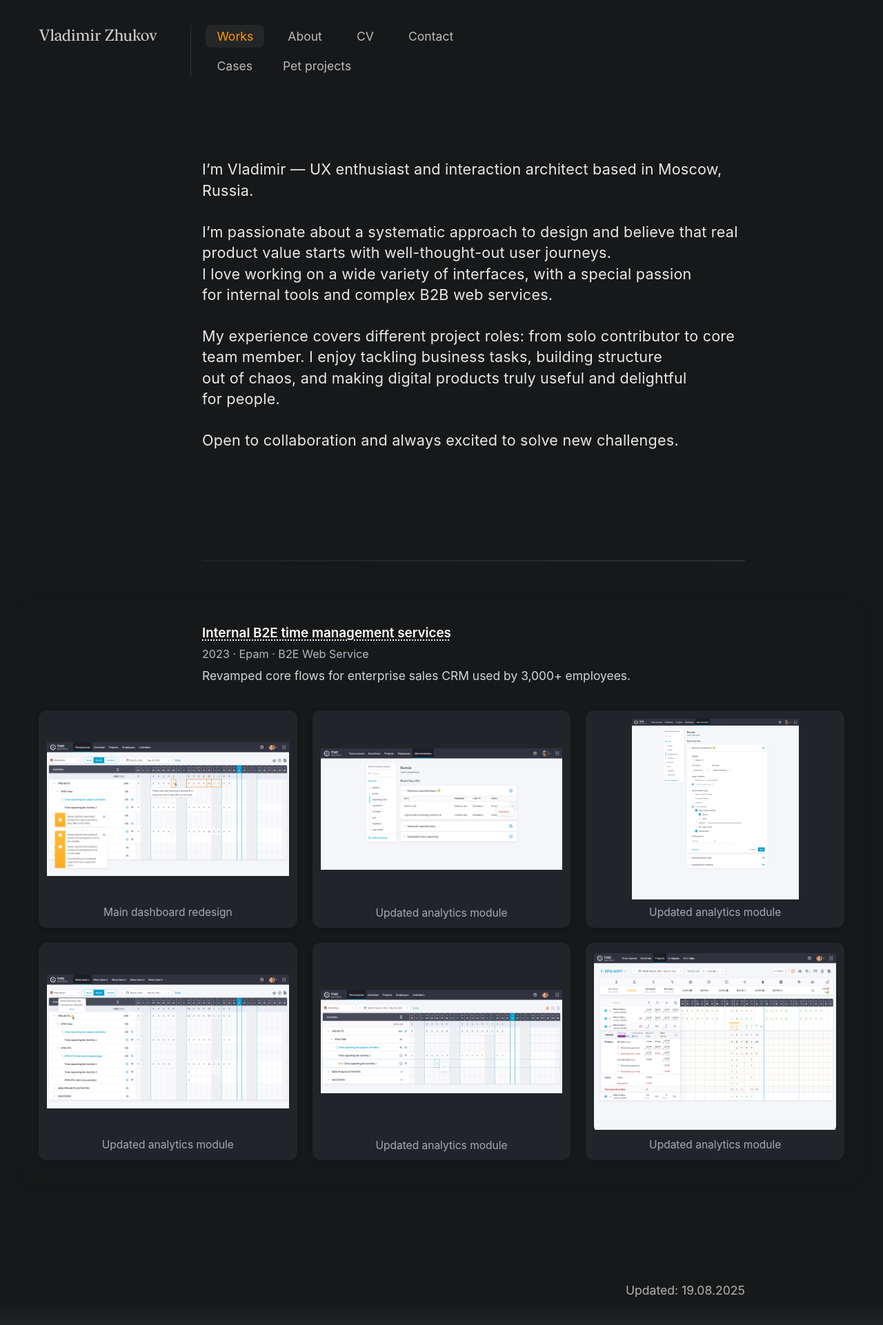
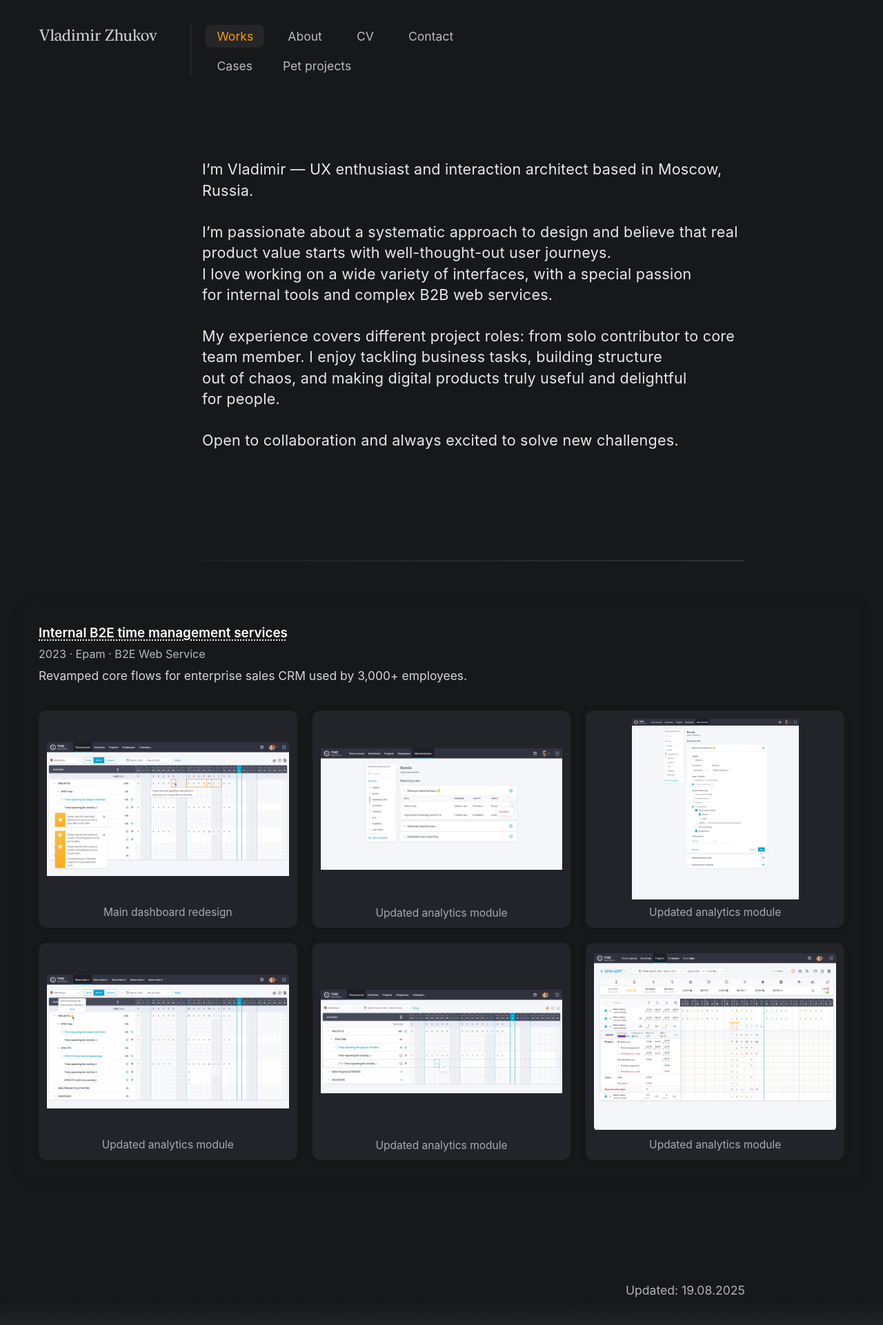
Before and after one commit to uxiscool/experience, a Jekyll site: the page built from index.md, in a window 1280 px wide. Shown: the whole page at 69% size. Built offline with Jekyll 4.4.1, drawn with Linux system fonts in a browser that asks for light colours.

Commit message:
Add files via upload

```diff
--- a/css/main.css
+++ b/css/main.css
@@ -295,7 +295,7 @@ section { padding-top: 2rem; }
   flex-direction: column;
   gap: 7px;
   margin-bottom: 12px;
-  padding-left: 237px;
+  padding-left: 0px;
   padding-right: 237px;
   /* background: #424b63; */
 }
```
